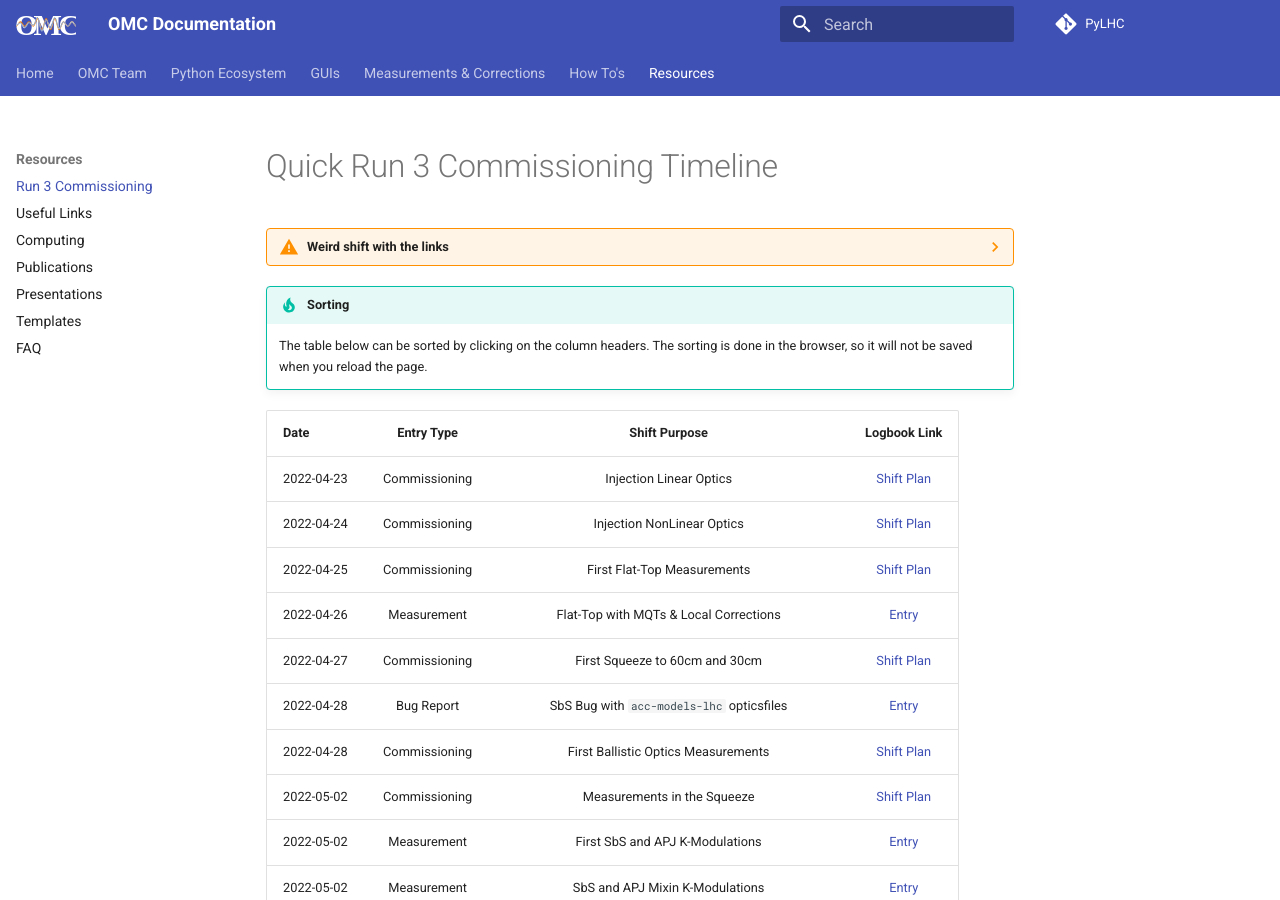
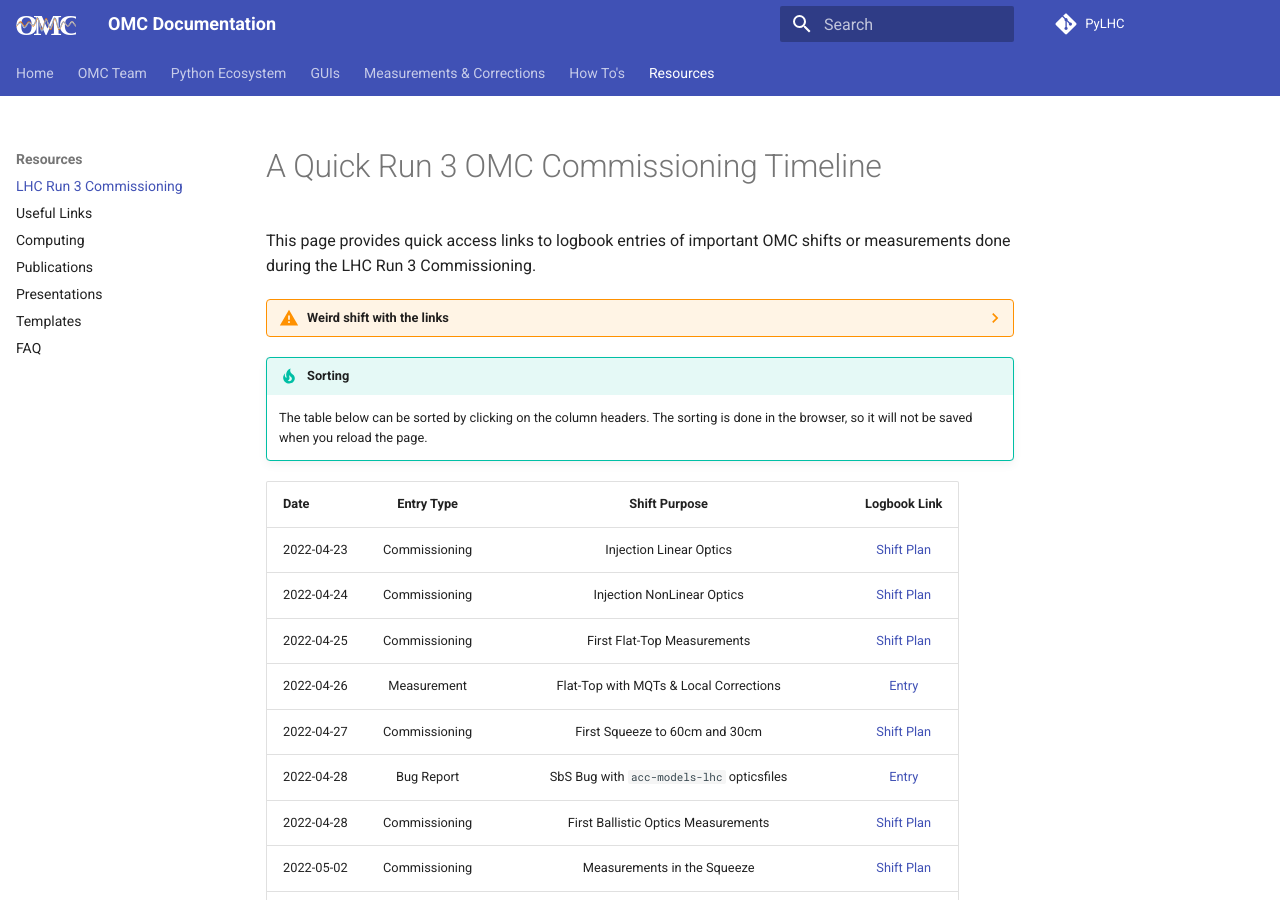
Before and after one commit to pylhc/pylhc.github.io, an MkDocs documentation site: the page built from docs/resources/timeline.md, in a window 1280 px wide and 900 px high. Built offline with MkDocs 1.6.1 and Material for MkDocs 9.7.7, drawn with Linux system fonts in a browser that asks for light colours; comment, search, counter and statistics services are not loaded.

Commit message:
some info, change page name

```diff
--- a/docs/resources/timeline.md
+++ b/docs/resources/timeline.md
@@ -1,4 +1,6 @@
-# Quick Run 3 Commissioning Timeline
+# A Quick Run 3 OMC Commissioning Timeline
+
+This page provides quick access links to logbook entries of important OMC shifts or measurements done during the LHC Run 3 Commissioning.
 
 ??? warning "Weird shift with the links"
     The logbook is weird and when clicking on the direct link to an event, sometimes it will not show the whole day's page.
--- a/mkdocs.yml
+++ b/mkdocs.yml
@@ -208,7 +208,7 @@ nav:
       - ↪ ABPComputing: https://abpcomputing.web.cern.ch/
       - ↪ BBLumi: http://bblumi.web.cern.ch/utilities_tricks/
   - Resources:
-      - Run 3 Commissioning: resources/timeline.md
+      - LHC Run 3 Commissioning: resources/timeline.md
       - Useful Links: resources/links.md
       - Computing: resources/computing.md
       - Publications: resources/publications.md
```
